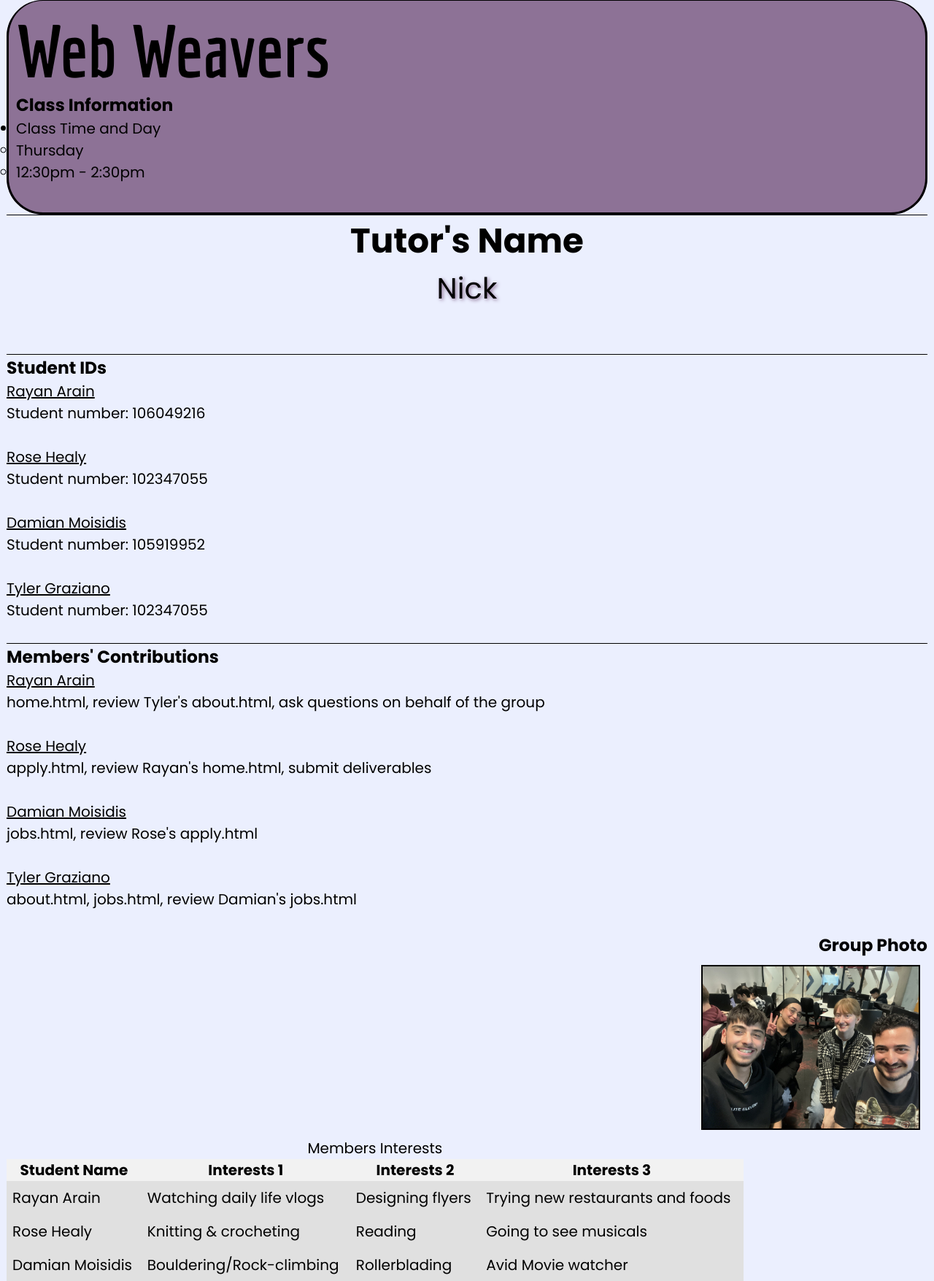
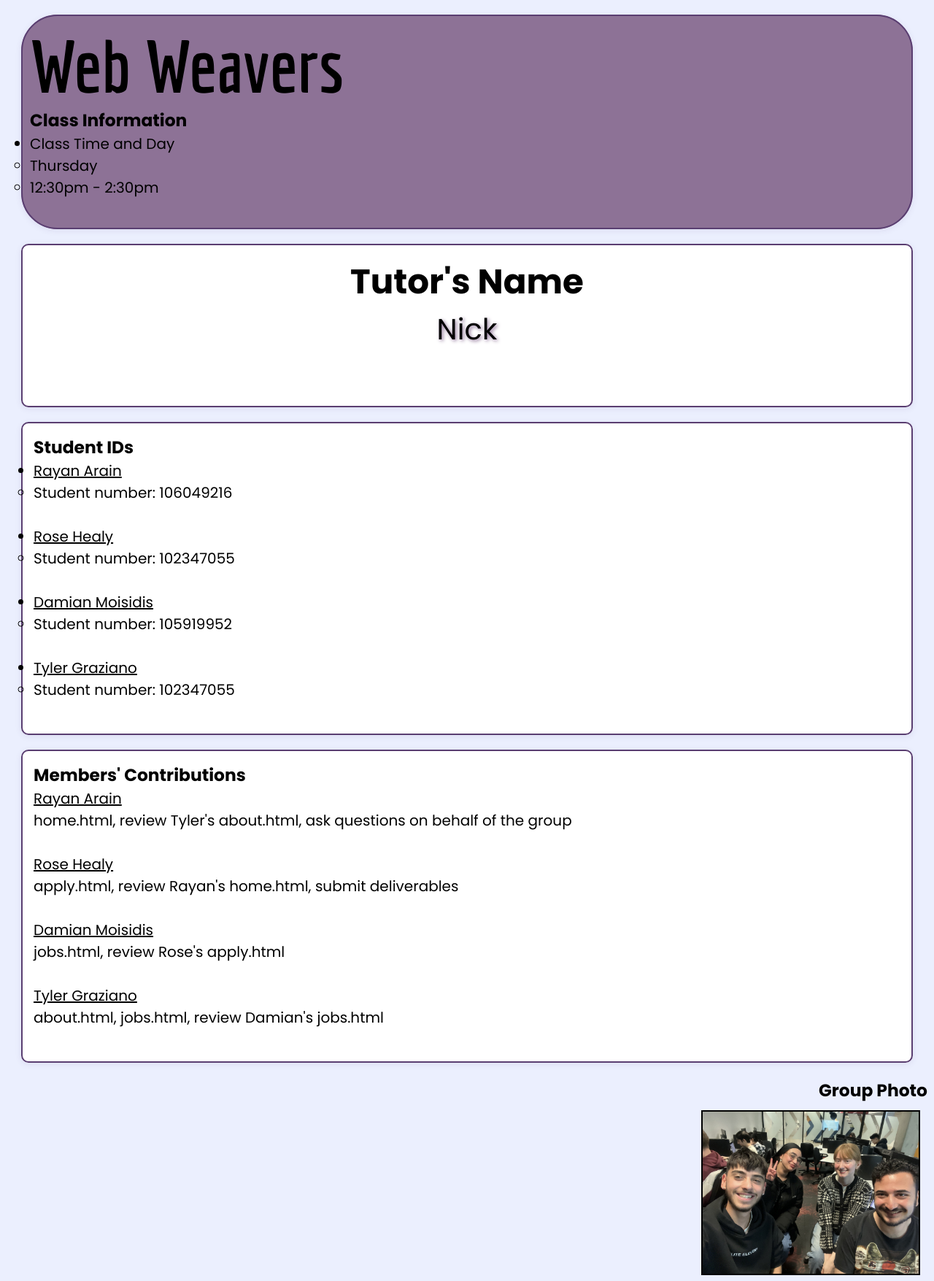
Before and after one commit to 102347055/webweavers-project-part1, a PHP site: page /about.html in a window 1280 px wide. Shown: the part 102-1857 px from the top of the page at 73% size. Run offline with PHP 8.4, Linux system fonts and the light colour scheme.

Commit message:
fieldset boxes

```diff
--- a/project1/styles/styles.css
+++ b/project1/styles/styles.css
@@ -423,6 +423,14 @@ textarea {
 
 /***************************************************** about page **************************************************************/
 
+fieldset {
+    border: 2px solid #5a3e71;
+    border-radius: 10px;
+    margin: 20px;
+    padding: 15px;
+    background-color: #ffffff;
+    box-shadow: 0 2px 8px rgba(90, 62, 113, 0.1);
+}
 
 #group_image {
     float: right;
```
